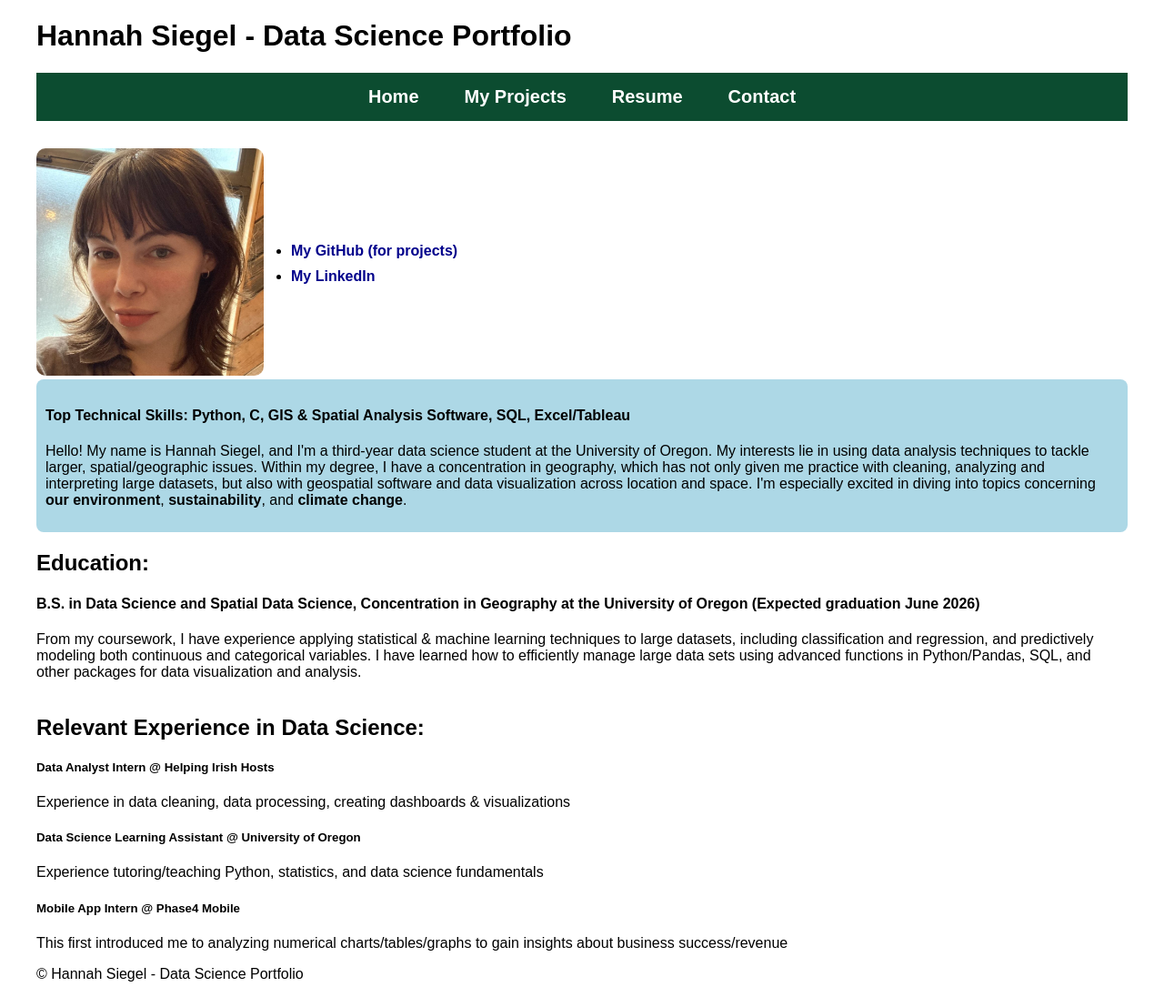
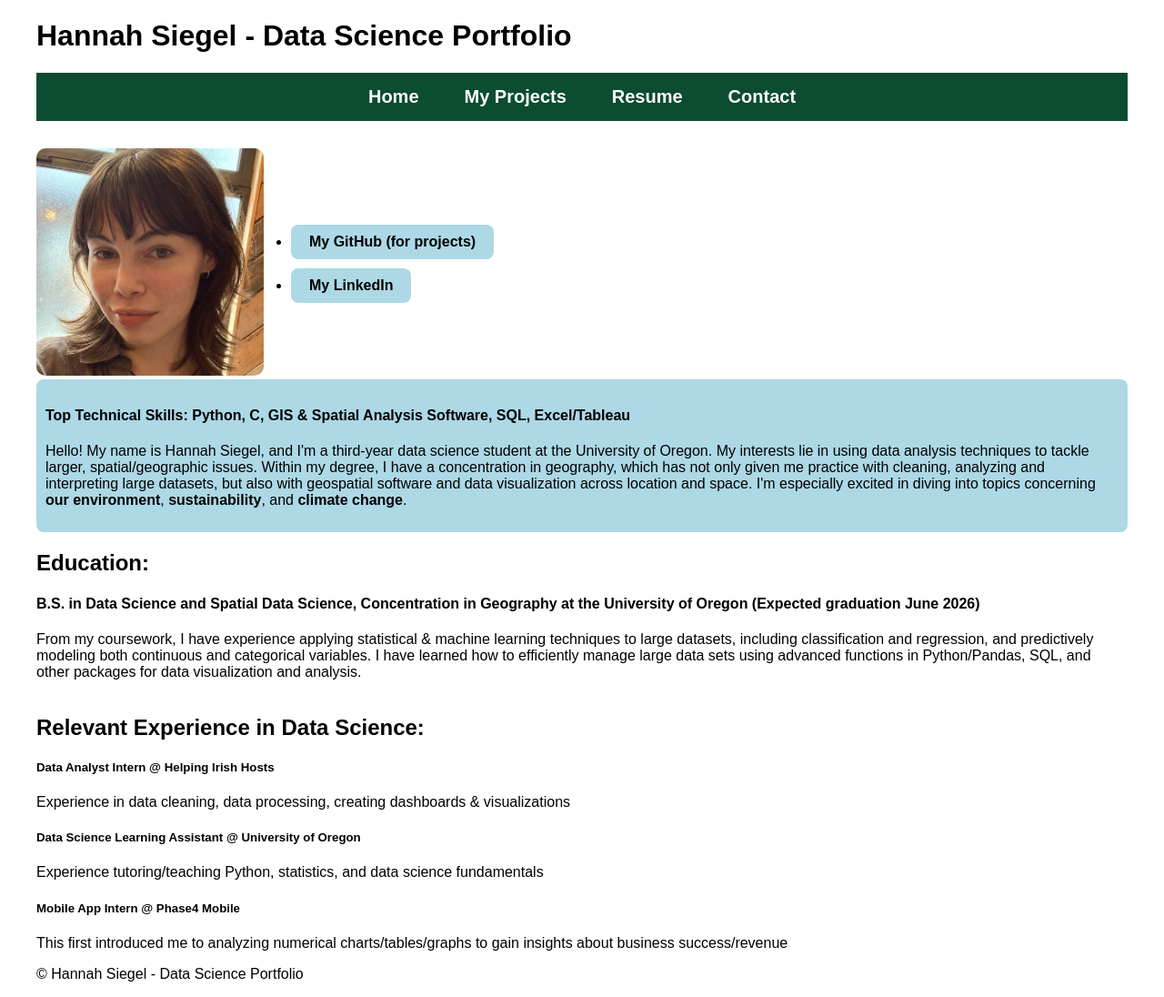
Before and after one commit to siegelhannah/portfolio, a Jekyll site: the page built from index.md, in a window 1280 px wide and 1096 px high. Shown: the whole window at 91% size. Built offline with Jekyll 4.4.1, drawn with Linux system fonts in a browser that asks for light colours.

Commit message:
Update default.html

```diff
--- a/_layouts/default.html
+++ b/_layouts/default.html
@@ -25,8 +25,8 @@
         </div>
         <div class="links">
           <ul>
-            <li><a href="https://github.com/siegelhannah" target="_blank">My GitHub (for projects)</a></li>
-            <li><a href="https://www.linkedin.com/in/hannah-siegel-219162234/" target="_blank">My LinkedIn</a></li>
+            <li><a href="https://github.com/siegelhannah" target="_blank" style="display: inline-block; background-color: #add8e6; padding: 10px 20px; border-radius: 8px; text-decoration: none; color: #000;">My GitHub (for projects)</a></li>
+            <li><a href="https://www.linkedin.com/in/hannah-siegel-219162234/" target="_blank" style="display: inline-block; background-color: #add8e6; padding: 10px 20px; border-radius: 8px; text-decoration: none; color: #000;">My LinkedIn</a></li>
           </ul>
         </div>
       </div>
```
